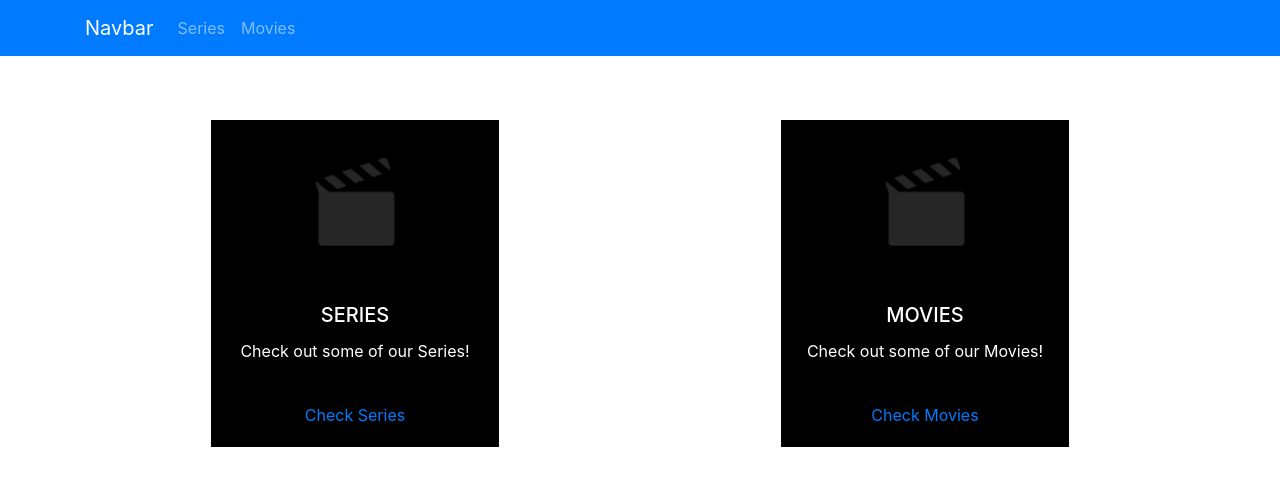
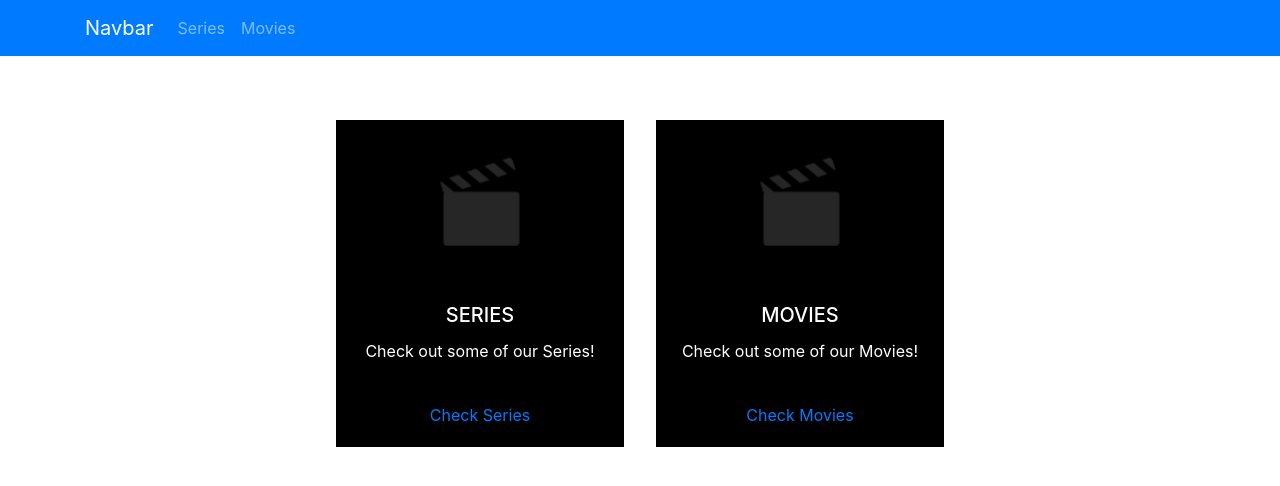
Before and after one commit to lawrencedovin/stan-coding-challenge, a React (Create React App) app: page / in a window 1280 px wide. Shown: the top 486 px of the page. Built offline with nearby package versions, Linux system fonts and the light colour scheme.

Commit message:
Updated series to output from sample data

```diff
--- a/src/components/Home/Home.js
+++ b/src/components/Home/Home.js
@@ -7,28 +7,24 @@ const Home = () => (
   <div className={styles.Home} data-testid="Home">
     <div class="container">
       <div class="row justify-content-md-center">
-        <div class="col-sm">
         <div className={styles.card}>
-            <img class="card-img-top" src={placeholder} alt="Card image cap" />
+          <img class="card-img-top" src={placeholder} alt="Series Card" />
           <div class="card-body">
             <h5 class="card-title">SERIES</h5>
             <p class="card-text">Check out some of our Series!</p>
           </div>
           <div class="card-body">
-              <a href="#" class="card-link">Check Series</a>
+            <a href="/series" class="card-link">Check Series</a>
           </div>
         </div>
-        </div>
-        <div class="col-sm">
         <div className={styles.card}>
-            <img class="card-img-top" src={placeholder} alt="Card image cap" />
+          <img class="card-img-top" src={placeholder} alt="Movies Card" />
           <div class="card-body">
             <h5 class="card-title">MOVIES</h5>
             <p class="card-text">Check out some of our Movies!</p>
           </div>
           <div class="card-body">
-              <a href="#" class="card-link">Check Movies</a>
-            </div>
+            <a href="series" class="card-link">Check Movies</a>
           </div>
         </div>
       </div>
--- a/src/components/Home/Home.module.scss
+++ b/src/components/Home/Home.module.scss
@@ -7,6 +7,6 @@
         width: 18rem;
         background: black;
         color: #fff;
-        margin: 4rem auto 0;
+        margin: 4rem 1rem 0;
     }
 }
--- a/src/components/Series/Series.js
+++ b/src/components/Series/Series.js
@@ -1,10 +1,17 @@
 import React from 'react';
 import PropTypes from 'prop-types';
 import styles from './Series.module.scss';
+import data from "../../feed/sample.json";
 
 const Series = () => (
   <div className={styles.Series} data-testid="Series">
-    Series Component
+
+    {Object.keys(data.entries).map((item, i) => (
+      <ul>
+        <li>{data.entries[item].title}</li>
+      </ul>
+    ))}
+
   </div>
 );
 
```
Lines whose indentation alone changed are shown as unchanged.
